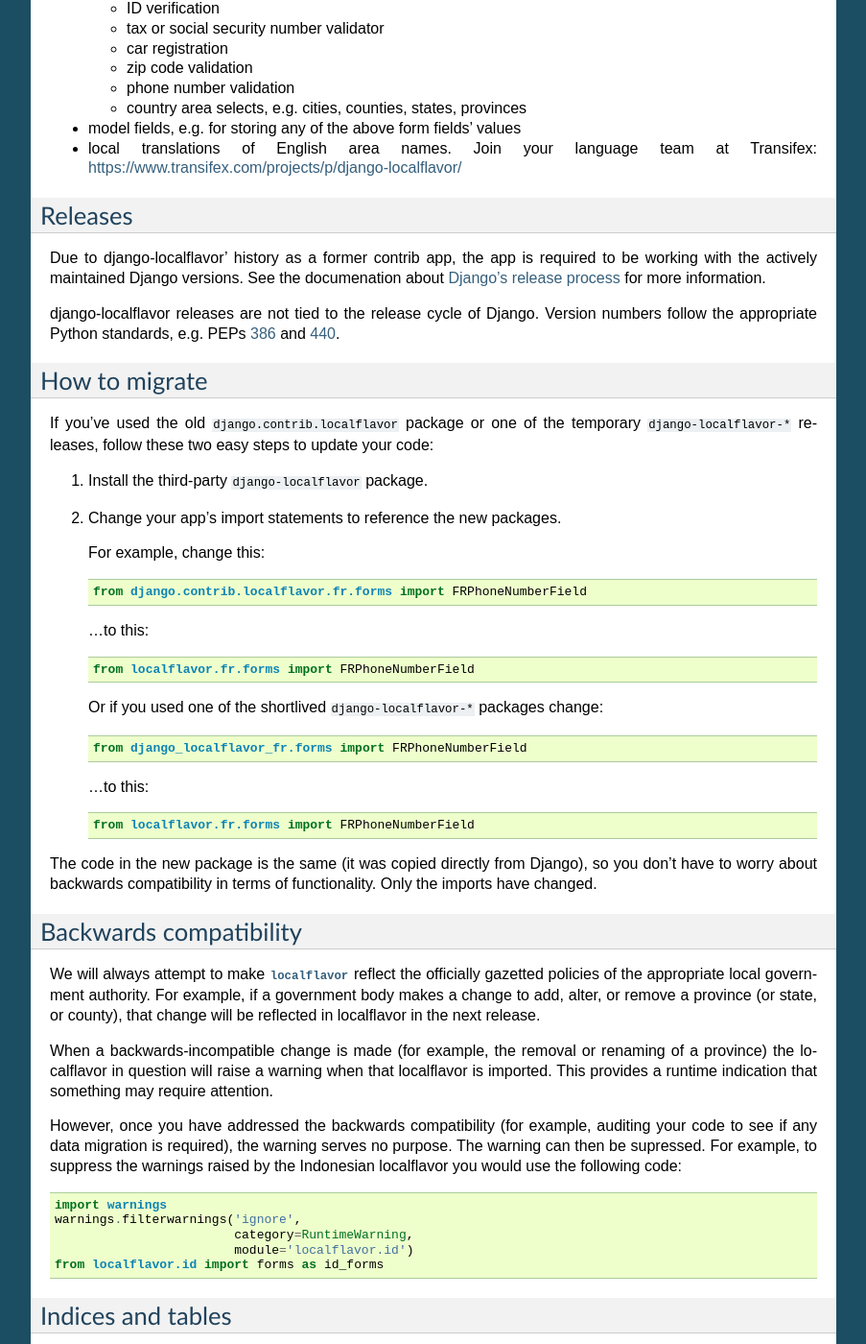
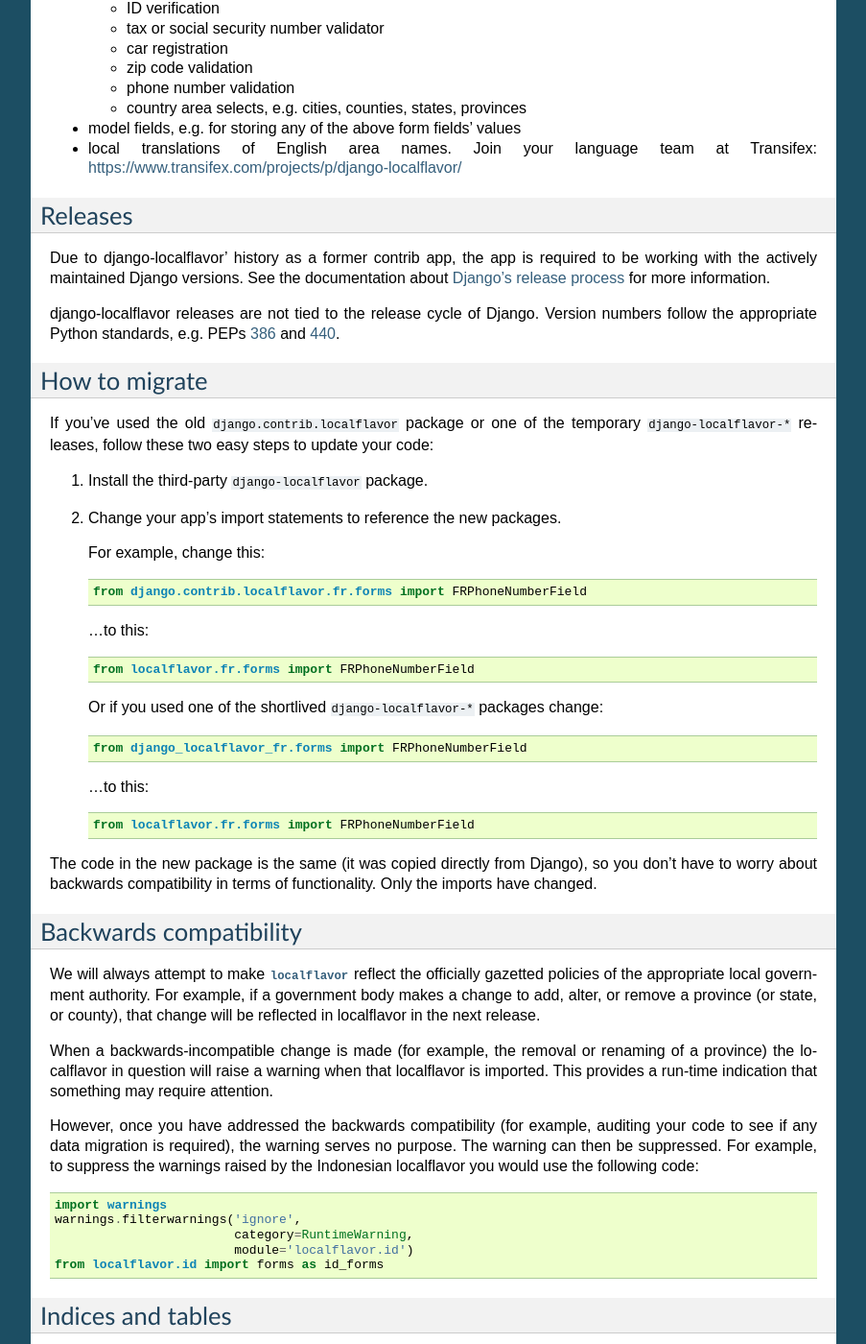
Before and after one commit to django/django-localflavor, a Sphinx documentation site: the page built from docs/index.rst, in a window 1280 px wide and 1400 px high, scrolled down 1919 px. Shown: the whole window at 96% size, without its empty margins (198-1101 px from the left). Built offline with Sphinx 7.4.7, drawn with Linux system fonts in a browser that asks for light colours.

Commit message:
Fix a few typos / spelling errors.

```diff
--- a/docs/index.rst
+++ b/docs/index.rst
@@ -183,7 +183,7 @@ Releases
 
 Due to django-localflavor' history as a former contrib app, the app is
 required to be working with the actively maintained Django versions. See
-the documenation about `Django's release process`_ for more information.
+the documentation about `Django's release process`_ for more information.
 
 django-localflavor releases are not tied to the release cycle of Django.
 Version numbers follow the appropriate Python standards, e.g. PEPs 386_ and 440_.
@@ -235,12 +235,12 @@ next release.
 
 When a backwards-incompatible change is made (for example, the removal
 or renaming of a province) the localflavor in question will raise a
-warning when that localflavor is imported. This provides a runtime
+warning when that localflavor is imported. This provides a run-time
 indication that something may require attention.
 
 However, once you have addressed the backwards compatibility (for
 example, auditing your code to see if any data migration is required),
-the warning serves no purpose. The warning can then be supressed.
+the warning serves no purpose. The warning can then be suppressed.
 For example, to suppress the warnings raised by the Indonesian
 localflavor you would use the following code::
 
```
